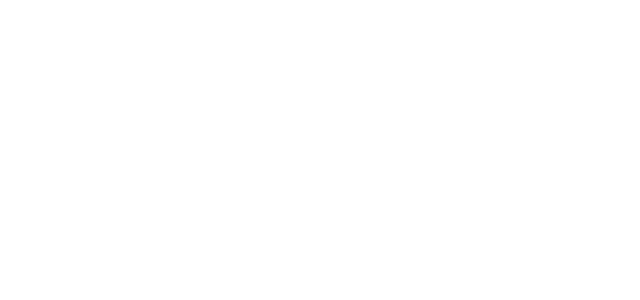
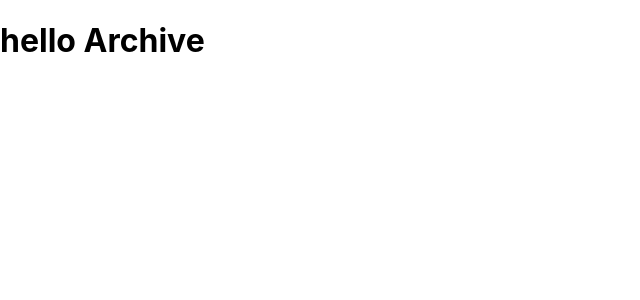
Before and after one commit to Hamid-Gholamreza/Ava, a React (Create React App) app: page /archive in a window 1280 px wide. Shown: the top 300 px of the page, without its empty margins (0-640 px from the left). Built offline with nearby package versions, Linux system fonts and the light colour scheme.

Commit message:
adding react-router-dom

```diff
--- a/package.json
+++ b/package.json
@@ -8,6 +8,7 @@
     "@testing-library/user-event": "^13.5.0",
     "react": "^18.3.1",
     "react-dom": "^18.3.1",
+    "react-router-dom": "^6.25.1",
     "react-scripts": "5.0.1",
     "web-vitals": "^2.1.4"
   },
--- a/src/App.js
+++ b/src/App.js
@@ -1,10 +1,17 @@
-import logo from './logo.svg';
+import { BrowserRouter as Router ,Routes, Route } from 'react-router-dom';
+import Archive from './pages/Archive';
+import AudioToText from './pages/AudioToText';
 import './App.css';
+
 
 function App() {
   return (
-    <div className="App">
-    </div>
+    <Router>
+        <Routes>
+          <Route path='/archive' Component={Archive} />
+          <Route path='/audio-to-text' Component={AudioToText} />
+        </Routes>
+    </Router>
   );
 }
 
--- a/src/pages/Archive.jsx
+++ b/src/pages/Archive.jsx
@@ -3,7 +3,7 @@ import React from "react";
 
 
 function Archive() {
-    return <h1>hello audio to text</h1>;
+    return <h1>hello Archive</h1>;
 }
 
 export default Archive;
```
Also changed, not shown: src/logo.svg (deleted), 1 other file (tests, documents, lock files or other folders).
